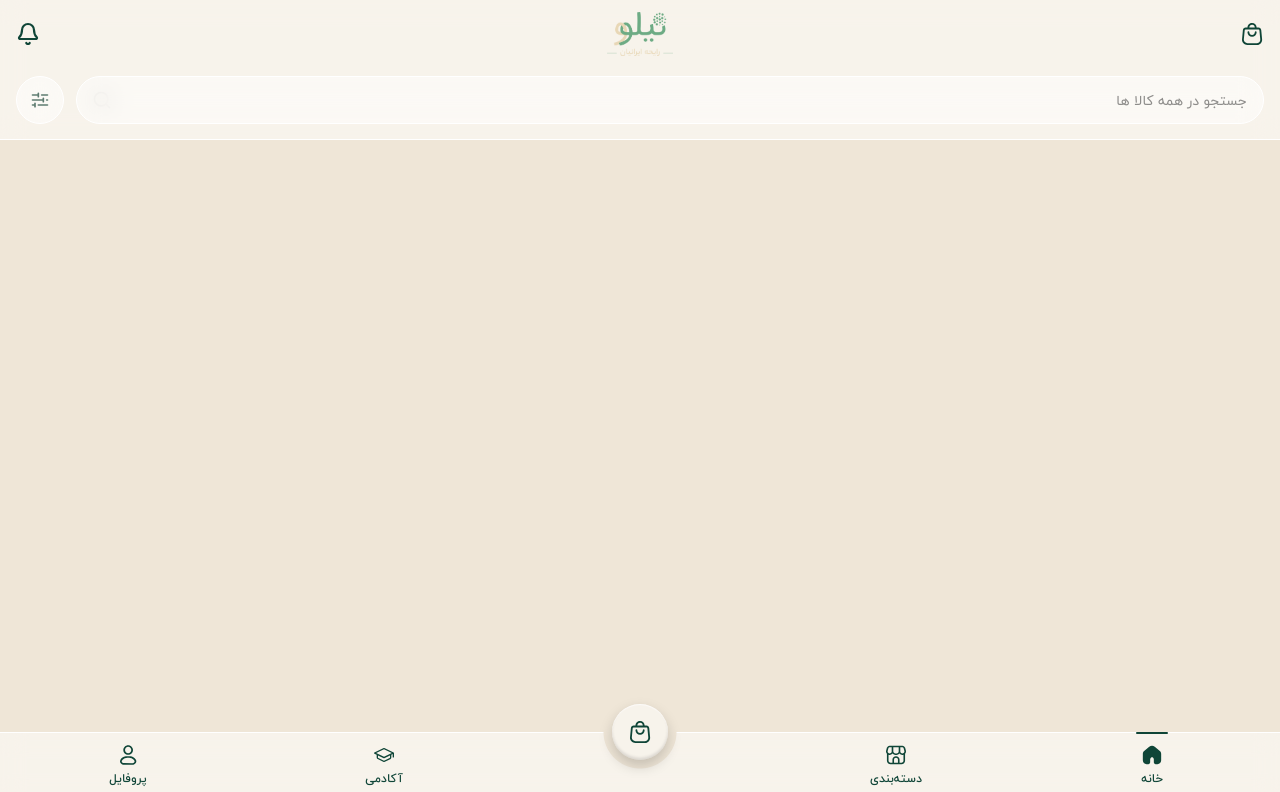
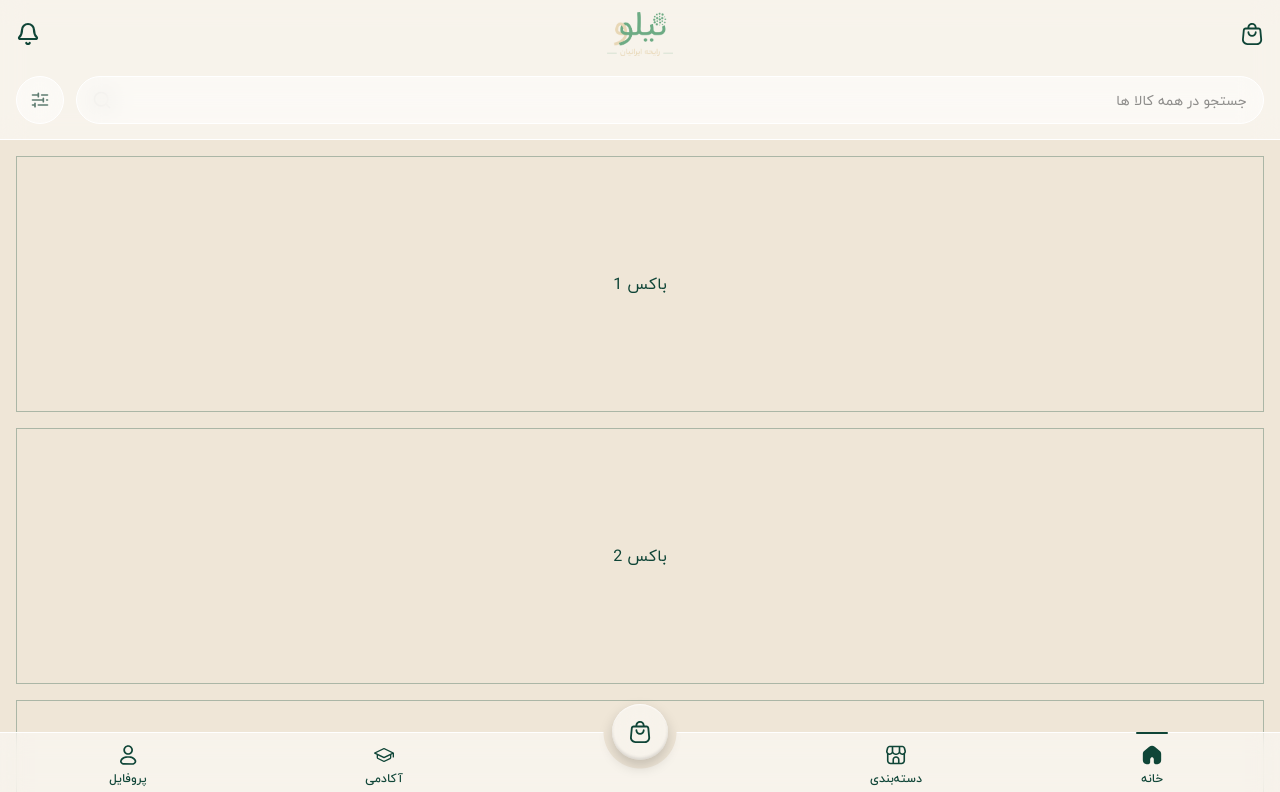
Before and after one commit to mhmjalali/niloorayehe-pwa, a Next.js app: page /fa in a window 1280 px wide. Shown: the top 792 px of the page. Built offline with nearby package versions, Linux system fonts and the light colour scheme.

Commit message:
complete structure of full content

```diff
--- a/src/app/[locale]/store/page.tsx
+++ b/src/app/[locale]/category/page.tsx
@@ -1,4 +1,4 @@
-export default function Store() {
+export default function Category() {
   return (
     <div className="flex min-h-dvh items-center justify-center">
       <p className="text-primary text-xl font-medium">دسته‌بندی</p>
--- a/src/app/[locale]/layout.tsx
+++ b/src/app/[locale]/layout.tsx
@@ -89,7 +89,7 @@ export default async function LocaleLayout({
         <RegisterSW />
         <NextIntlClientProvider>
           <Header />
-          <div className="pt-33 pb-20">{children}</div>
+          <div>{children}</div>
           <BottomNav />
         </NextIntlClientProvider>
       </body>
--- a/src/app/[locale]/page.tsx
+++ b/src/app/[locale]/page.tsx
@@ -1,3 +1,16 @@
+const PLACEHOLDER_BOXES = [1, 2, 3, 4, 5];
+
 export default function Home() {
-  return <div></div>;
+  return (
+    <div className="flex flex-col gap-4 p-4">
+      {PLACEHOLDER_BOXES.map((box) => (
+        <div
+          key={box}
+          className="flex h-64 items-center justify-center border border-primary/30 text-primary"
+        >
+          باکس {box}
+        </div>
+      ))}
+    </div>
+  );
 }
--- a/src/components/main/bottom-nav.tsx
+++ b/src/components/main/bottom-nav.tsx
@@ -17,7 +17,7 @@ import { Link, usePathname } from "@/i18n/navigation";
 const NAV_ITEMS = [
   { href: "/", label: "خانه", Icon: HomeIcon, FillIcon: HomeFillIcon },
   {
-    href: "/store",
+    href: "/category",
     label: "دسته‌بندی",
     Icon: StoreIcon,
     FillIcon: StoreFillIcon,
@@ -47,7 +47,8 @@ export function BottomNav() {
   // grid-cols-5: items sit in columns 0,1,3,4 (column 2 is the empty center slot).
   // The bar is dir="rtl", so the first grid column renders visually rightmost —
   // flip the column index before turning it into a left-edge percentage.
-  const activeColumn = activeIndex === -1 ? -1 : activeIndex < 2 ? activeIndex : activeIndex + 1;
+  const activeColumn =
+    activeIndex === -1 ? -1 : activeIndex < 2 ? activeIndex : activeIndex + 1;
   const visualColumn = 4 - activeColumn;
   const indicatorLeft = ((visualColumn + 0.5) / 5) * 100;
 
@@ -160,7 +161,7 @@ export function BottomNav() {
         aria-label="دکمه مرکزی"
         whileTap={{ scale: 0.88 }}
         transition={{ type: "spring", stiffness: 500, damping: 15 }}
-        className="-translate-x-1/2 -translate-y-1/2 absolute top-0 left-1/2 flex h-14 w-14 items-center justify-center rounded-full bg-white/50 shadow-[0_6px_14px_rgba(0,0,0,0.18),inset_0_1px_1px_0_rgba(255,255,255,0.7),inset_0_-2px_3px_0_rgba(0,0,0,0.12)]"
+        className="-translate-x-1/2 -translate-y-1/2 absolute top-0 left-1/2 flex h-14 w-14 items-center justify-center rounded-full bg-white/50 shadow-[0_6px_14px_rgba(0,0,0,0.18),inset_0_1px_1px_0_rgba(255,255,255,0.7),inset_0_-2px_3px_0_rgba(0,0,0,0.12)] backdrop-blur-md"
       >
         <BagIcon className="h-6 w-6 text-primary" />
       </motion.button>
--- a/src/components/main/header.tsx
+++ b/src/components/main/header.tsx
@@ -5,7 +5,7 @@ import { SearchBar } from "@/components/main/search-bar";
 
 export function Header() {
   return (
-    <header className="fixed inset-x-0 top-0 z-50">
+    <header className="sticky top-0 z-50">
       <div
         aria-hidden="true"
         className="absolute inset-0 border-white border-b bg-white/50 backdrop-blur-md"
```
